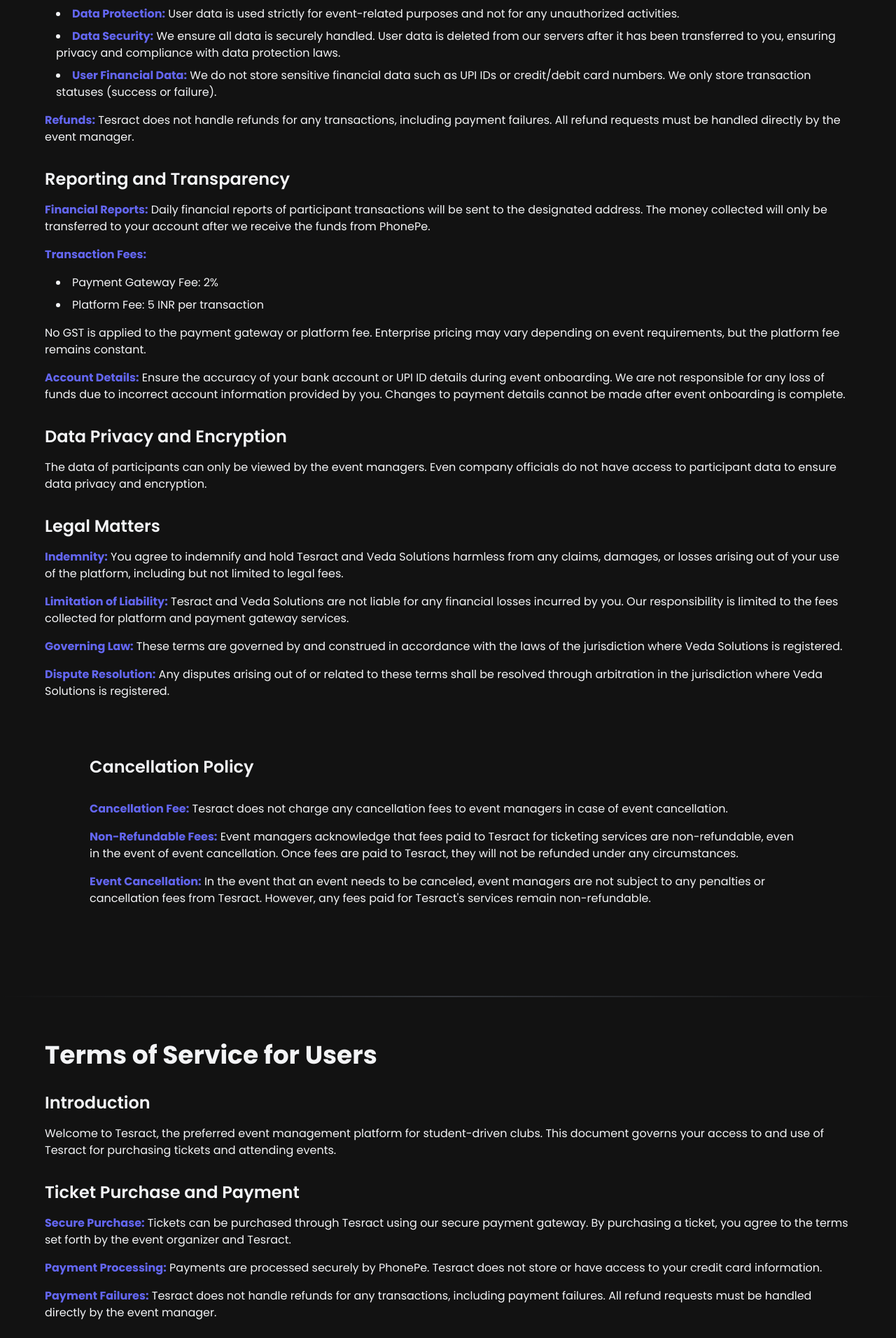
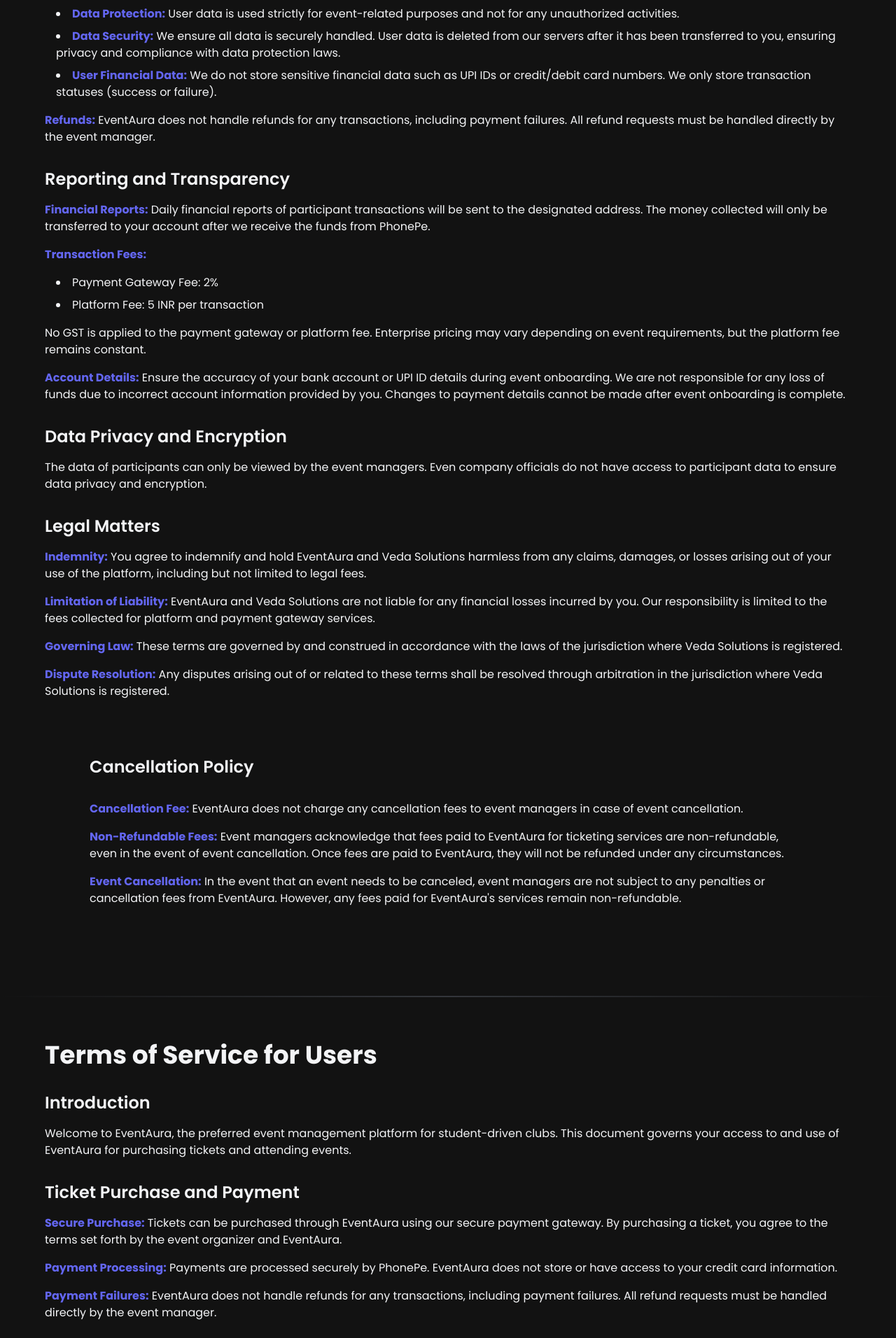
Before and after one commit to VarunHarinath/EventAura, a React (Vite) app: page /company-eula in a window 1280 px wide. Shown: the part 885-2797 px from the top of the page at 70% size. Built offline with nearby package versions, Linux system fonts and the light colour scheme.

Commit message:
Nam Change to EventAura

```diff
--- a/src/components/AboutUs/AboutUs.jsx
+++ b/src/components/AboutUs/AboutUs.jsx
@@ -8,13 +8,13 @@
       <section className=" relative overflow-hidden">
         <div className="py-12 px-4 mx-auto max-w-screen-xl text-center lg:py-20 z-10 relative">
           <h1 className="mb-6 text-4xl font-bold tracking-tight leading-tight text-gray-900 md:text-5xl lg:text-6xl dark:text-indigo-600">
-            Elevate Your Events with Tesseract
+            Elevate Your Events with EventAura
           </h1>
           <p className="mb-10 text-lg font-medium text-gray-400 lg:text-xl sm:px-8 lg:px-32 dark:text-gray-400">
-            Elevate your event experience with Tesseract, the all-in-one
+            Elevate your event experience with EventAura, the all-in-one
             platform that combines event management tools with seamless
             financial services. Whether you're organizing paid conferences,
-            workshops, or free gatherings, Tesseract simplifies the process.
+            workshops, or free gatherings, EventAura simplifies the process.
             Empower your student-driven communities and college clubs with
             effortless registration, secure payments, and comprehensive event
             management features.
--- a/src/components/EULA/EventEULA.jsx
+++ b/src/components/EULA/EventEULA.jsx
@@ -10,7 +10,7 @@
       <section className="space-y-4">
         <h2 className="text-xl md:text-2xl font-semibold">Introduction</h2>
         <p className="font-normal">
-          Welcome to Tesract, a service by Veda Solutions, for managing your
+          Welcome to EventAura, a service by Veda Solutions, for managing your
           events. This document outlines the terms that apply to event managers
           using our platform.
         </p>
@@ -20,12 +20,12 @@
         <h2 className="text-xl md:text-2xl font-semibold">Event Management</h2>
         <p className="font-normal">
           <strong className="text-indigo-500">Listing Events:</strong> You can
-          list your events on Tesract, providing all necessary details for
+          list your events on EventAura, providing all necessary details for
           ticket sales and event management.
         </p>
         <p className="font-normal">
           <strong className="text-indigo-500">Financial Transactions:</strong>{" "}
-          All financial transactions are processed through PhonePe. Tesract
+          All financial transactions are processed through PhonePe. EventAura
           deducts a platform fee and payment gateway fee from each transaction.
           The money collected from ticket sales will be settled to your account
           by PhonePe, typically within 3 to 5 business days (T+3 to T+5 days).
@@ -89,9 +89,9 @@
           </li>
         </ul>
         <p className="font-normal">
-          <strong className="text-indigo-500">Refunds:</strong> Tesract does not
-          handle refunds for any transactions, including payment failures. All
-          refund requests must be handled directly by the event manager.
+          <strong className="text-indigo-500">Refunds:</strong> EventAura does
+          not handle refunds for any transactions, including payment failures.
+          All refund requests must be handled directly by the event manager.
         </p>
       </section>
 
@@ -141,13 +141,13 @@
         <h2 className="text-xl md:text-2xl font-semibold">Legal Matters</h2>
         <p className="font-normal">
           <strong className="text-indigo-500">Indemnity:</strong> You agree to
-          indemnify and hold Tesract and Veda Solutions harmless from any
+          indemnify and hold EventAura and Veda Solutions harmless from any
           claims, damages, or losses arising out of your use of the platform,
           including but not limited to legal fees.
         </p>
         <p className="font-normal">
           <strong className="text-indigo-500">Limitation of Liability:</strong>{" "}
-          Tesract and Veda Solutions are not liable for any financial losses
+          EventAura and Veda Solutions are not liable for any financial losses
           incurred by you. Our responsibility is limited to the fees collected
           for platform and payment gateway services.
         </p>
@@ -171,21 +171,21 @@
           <section className="space-y-4">
             <p className="font-normal">
               <strong className="text-indigo-500">Cancellation Fee:</strong>{" "}
-              Tesract does not charge any cancellation fees to event managers in
-              case of event cancellation.
+              EventAura does not charge any cancellation fees to event managers
+              in case of event cancellation.
             </p>
             <p className="font-normal">
               <strong className="text-indigo-500">Non-Refundable Fees:</strong>{" "}
-              Event managers acknowledge that fees paid to Tesract for ticketing
-              services are non-refundable, even in the event of event
-              cancellation. Once fees are paid to Tesract, they will not be
+              Event managers acknowledge that fees paid to EventAura for
+              ticketing services are non-refundable, even in the event of event
+              cancellation. Once fees are paid to EventAura, they will not be
               refunded under any circumstances.
             </p>
             <p className="font-normal">
               <strong className="text-indigo-500">Event Cancellation:</strong>{" "}
               In the event that an event needs to be canceled, event managers
               are not subject to any penalties or cancellation fees from
-              Tesract. However, any fees paid for Tesract's services remain
+              EventAura. However, any fees paid for EventAura's services remain
               non-refundable.
             </p>
           </section>
--- a/src/components/EULA/UserEULA .jsx
+++ b/src/components/EULA/UserEULA .jsx
@@ -10,9 +10,9 @@
       <section className="space-y-4">
         <h2 className="text-xl md:text-2xl font-semibold">Introduction</h2>
         <p className="font-normal">
-          Welcome to Tesract, the preferred event management platform for
+          Welcome to EventAura, the preferred event management platform for
           student-driven clubs. This document governs your access to and use of
-          Tesract for purchasing tickets and attending events.
+          EventAura for purchasing tickets and attending events.
         </p>
       </section>
 
@@ -22,20 +22,20 @@
         </h2>
         <p className="font-normal">
           <strong className="text-indigo-500">Secure Purchase:</strong> Tickets
-          can be purchased through Tesract using our secure payment gateway. By
-          purchasing a ticket, you agree to the terms set forth by the event
-          organizer and Tesract.
+          can be purchased through EventAura using our secure payment gateway.
+          By purchasing a ticket, you agree to the terms set forth by the event
+          organizer and EventAura.
         </p>
         <p className="font-normal">
           <strong className="text-indigo-500">Payment Processing:</strong>{" "}
-          Payments are processed securely by PhonePe. Tesract does not store or
-          have access to your credit card information.
+          Payments are processed securely by PhonePe. EventAura does not store
+          or have access to your credit card information.
         </p>
         <p className="font-normal">
-          <strong className="text-indigo-500">Payment Failures:</strong> Tesract
-          does not handle refunds for any transactions, including payment
-          failures. All refund requests must be handled directly by the event
-          manager.
+          <strong className="text-indigo-500">Payment Failures:</strong>{" "}
+          EventAura does not handle refunds for any transactions, including
+          payment failures. All refund requests must be handled directly by the
+          event manager.
         </p>
       </section>
 
@@ -89,7 +89,7 @@
         <p className="font-normal">
           <strong className="text-indigo-500">Data Security:</strong> We
           implement strong security measures to protect your data. Your payment
-          information is processed and secured by PhonePe. Tesract does not
+          information is processed and secured by PhonePe. EventAura does not
           store any user financial data (i.e., payment details) for security
           reasons.
         </p>
@@ -110,22 +110,23 @@
             Event Manager Responsibility:
           </strong>{" "}
           Event managers can access your data for event-related purposes.
-          Tesract is not involved in any misuse of your data by event managers.
+          EventAura is not involved in any misuse of your data by event
+          managers.
         </p>
         <p className="font-normal">
           <strong className="text-indigo-500">Security of Transactions:</strong>{" "}
-          Every transaction is secured by PhonePe. Tesract ensures the integrity
-          and security of the payment process.
+          Every transaction is secured by PhonePe. EventAura ensures the
+          integrity and security of the payment process.
         </p>
         <p className="font-normal">
           <strong className="text-indigo-500">Limitations on Liability:</strong>{" "}
-          Tesract is not responsible for any issues arising from event entry,
+          EventAura is not responsible for any issues arising from event entry,
           event cancellation, or misuse of data by event managers beyond our
           control.
         </p>
         <p className="font-normal">
           <strong className="text-indigo-500">Indemnity:</strong> Users agree to
-          indemnify and hold Tesract harmless from any claims, damages, or
+          indemnify and hold EventAura harmless from any claims, damages, or
           expenses arising from the use of the platform, including the actions
           of event managers.
         </p>
@@ -156,7 +157,7 @@
       <section className="space-y-4">
         <h2 className="text-xl md:text-2xl font-semibold">Changes to Terms</h2>
         <p className="font-normal">
-          Tesract reserves the right to modify these terms at any time. Any
+          EventAura reserves the right to modify these terms at any time. Any
           changes will be communicated to users via email or through our
           platform. Continued use of the platform after such changes constitutes
           acceptance of the new terms.
@@ -167,7 +168,7 @@
         <h2 className="text-xl md:text-2xl font-semibold">Governing Law</h2>
         <p className="font-normal">
           These terms shall be governed by and construed in accordance with the
-          laws of the jurisdiction in which Tesract operates. Any disputes
+          laws of the jurisdiction in which EventAura operates. Any disputes
           arising out of or related to these terms shall be resolved in the
           courts of that jurisdiction.
         </p>
@@ -178,7 +179,7 @@
           <section className="space-y-4">
             <p className="font-normal">
               <strong className="text-indigo-500">Refund Handling:</strong>{" "}
-              Tesract does not handle or initiate any refunds for ticket
+              EventAura does not handle or initiate any refunds for ticket
               purchases made through the platform. All sales are final, and
               refunds or cancellations are not permitted under any
               circumstances, including event cancellation by the organizer.
@@ -187,7 +188,7 @@
               <strong className="text-indigo-500">
                 Non-Refundable Tickets:
               </strong>{" "}
-              All tickets purchased through Tesract are non-refundable and
+              All tickets purchased through EventAura are non-refundable and
               non-cancellable. Users acknowledge and agree that once a ticket
               purchase is made, it cannot be refunded or canceled.
             </p>
--- a/src/components/NavBar/Footer.jsx
+++ b/src/components/NavBar/Footer.jsx
@@ -14,7 +14,7 @@
             <img src={Logo} className="w-36 h-auto" />
           </div>
           <p className="leading-relaxed  text-base font-light">
-            Tesseract empowers student-driven communities and college clubs in
+            EventAura empowers student-driven communities and college clubs in
             tech, AI, ML, and development. Our platform offers seamless payment
             gateways and efficient event management, ensuring smooth
             transactions and organized events for participants and event
@@ -30,8 +30,7 @@
         </ul>
         <div className="mt-8 items-center justify-between sm:flex">
           <div className="mt-4 sm:mt-0 font-semibold">
-            &copy; 2024 Tesseract, registered under Veda Solutions. All rights
-            reserved.
+            &copy; 2024 EventAura
           </div>
           <div className="mt-6 sm:mt-0">
             <ul className="flex items-center space-x-4">
--- a/src/components/NavBar/Navbar.jsx
+++ b/src/components/NavBar/Navbar.jsx
@@ -23,7 +23,7 @@
               to="/"
               className="text-xl tracking-tight ml-2 text-white font-semibold"
             >
-              Tesract
+              EventAura
             </RouterLink>
           </div>
 
```
Also changed, not shown: 1 other file (tests, documents, lock files or other folders).
